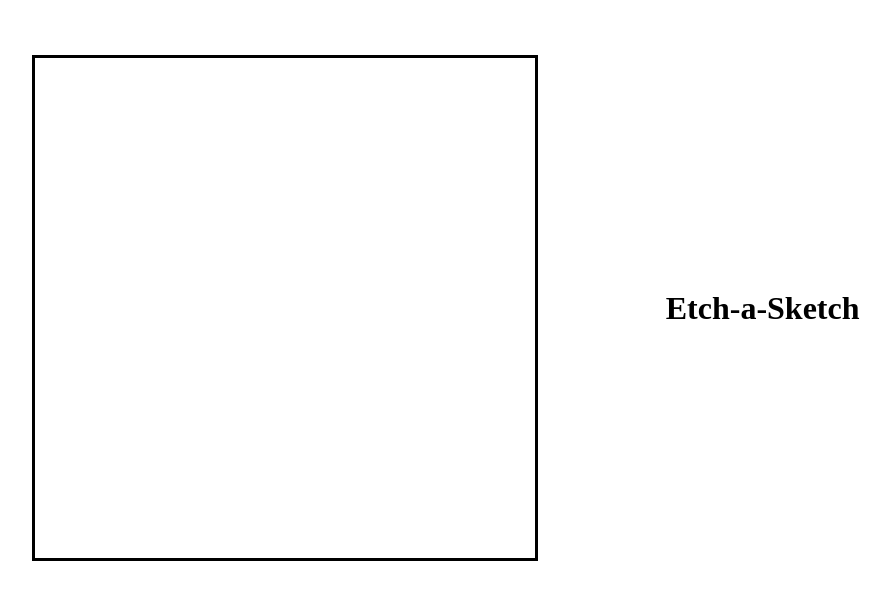
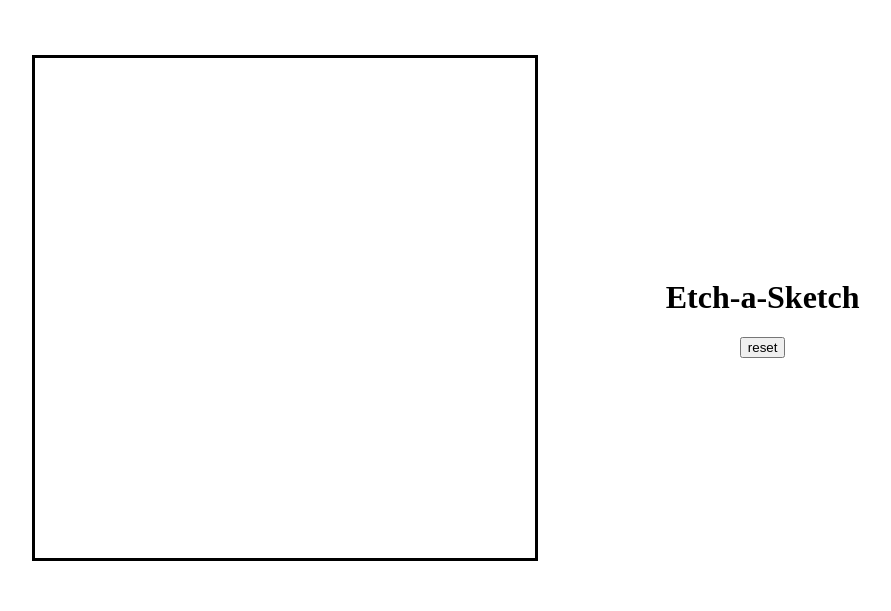
Before and after one commit to ahzi-pav/odin-etch-a-sketch, a plain HTML site: page index.html in a window 1280 px wide. Shown: the whole page, without its empty margins (265-1156 px from the left). Drawn offline with Linux system fonts and the light colour scheme.

Commit message:
Add reset button

```diff
--- a/script.js
+++ b/script.js
@@ -35,7 +35,7 @@ title.setAttribute('id', 'title');
 title.textContent = "Etch-a-Sketch";
 titleContainer.appendChild(title);
 
-generateGrids(16);
+generateGrids(32);
 
 const cells = document.querySelectorAll('.cell');
 
@@ -43,10 +43,19 @@ screen.addEventListener('mousedown', () => {
     cells.forEach((cell) => {
         cell.onmouseover = () => cell.style.background = 'black';
     });
-})
+});
 
 screen.addEventListener('mouseup', () => {
     cells.forEach((cell) => {
         cell.onmouseover = () => null;
     });
-})
+});
+
+const resetButton = document.createElement('button');
+resetButton.addEventListener('click', () => {
+    cells.forEach((cell) => {
+        cell.style.background = 'white';
+    });
+});
+resetButton.textContent = 'reset';
+titleContainer.appendChild(resetButton);
--- a/styles/style.css
+++ b/styles/style.css
@@ -21,6 +21,7 @@
 }
 #title-container {
     display: flex;
+    flex-direction: column;
     height: 600px;
     width: 600px;
     justify-content: center;
```
